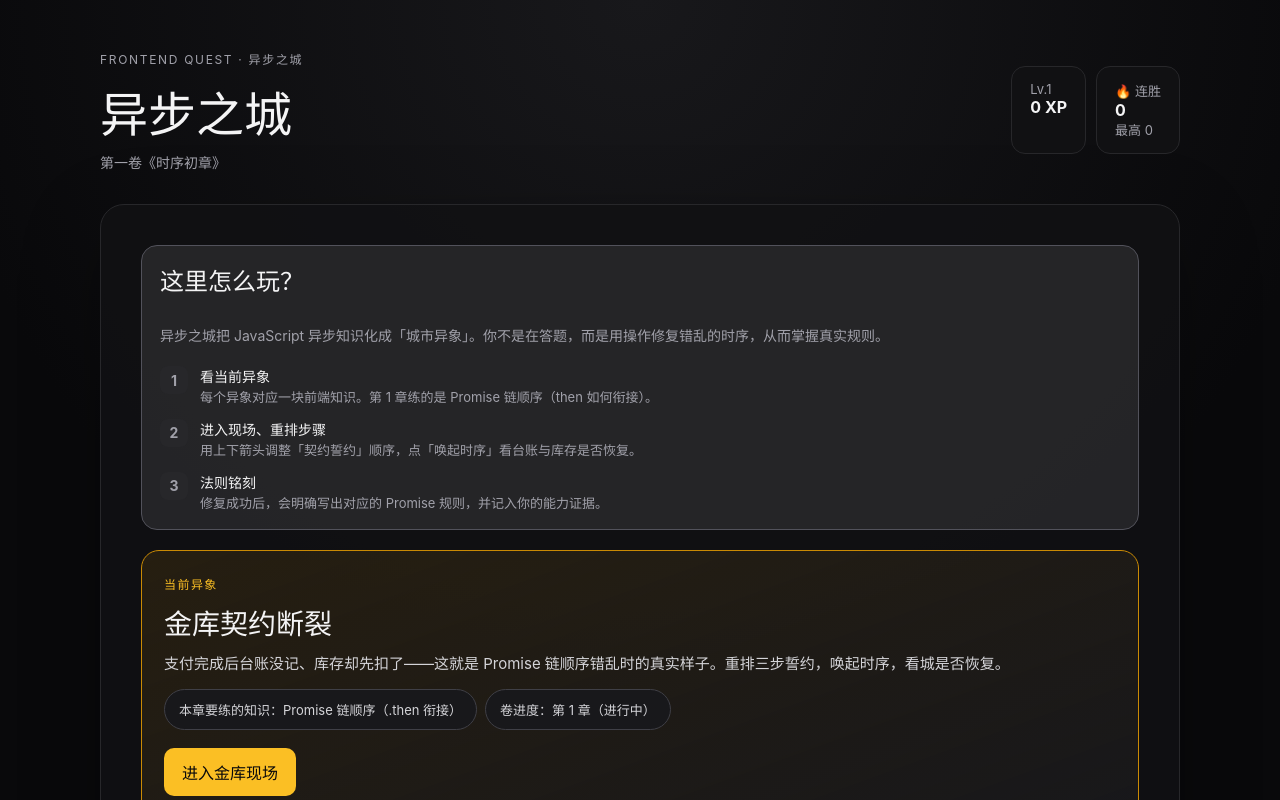
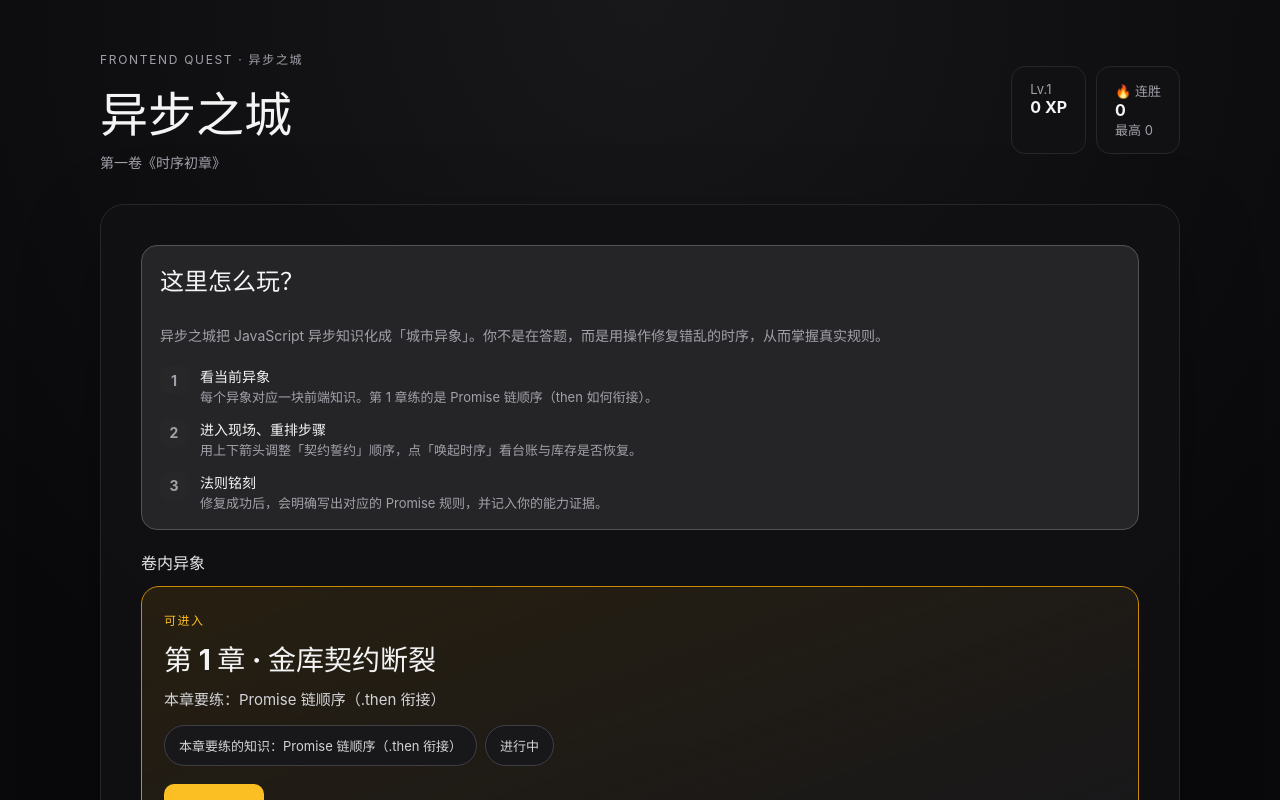
Before and after one commit to AsherHuangDong/frontend-quest, a React (Vite) app: page / in a window 1280 px wide. Shown: the top 800 px of the page. Built offline with nearby package versions, Linux system fonts and the light colour scheme.

Commit message:
feat(chapter2): multi-chapter Hub entry with unlock by chapter 1

```diff
--- a/src/App.tsx
+++ b/src/App.tsx
@@ -14,7 +14,8 @@ import { buildHubStatusBanner } from './presentation/experience/returnCopy';
 import { FeedbackContainer } from './presentation/components/feedback/FeedbackContainer';
 import { AdventureLab } from './presentation/components/adventure/AdventureLab';
 import { CityGuide } from './presentation/components/adventure/CityGuide';
-import { chapter1 } from './content/adventures/chapter1';
+import { adventureChapters, isChapterUnlocked } from './content/adventures';
+import type { AdventureChapter } from './domain/adventure/types';
 import './styles.css';
 
 type Screen = 'hub' | 'calibrate' | 'quest' | 'adventure';
@@ -78,6 +79,7 @@ export default function App() {
   const completeAdventureChapter = useGameStore((state) => state.completeAdventureChapter);
 
   const [screen, setScreen] = useState<Screen>('hub');
+  const [activeChapter, setActiveChapter] = useState<AdventureChapter | null>(null);
   const [calibIndex, setCalibIndex] = useState(0);
   const [calibAnswers, setCalibAnswers] = useState<CalibrationAnswer[]>([]);
   const [calibSelected, setCalibSelected] = useState<string | null>(null);
@@ -118,8 +120,6 @@ export default function App() {
         })
       : null;
 
-  const chapter1Cleared = progress[chapter1.id]?.status === 'cleared';
-
   function openQuest(questId: string) {
     startQuest(questId);
     setScreen('quest');
@@ -128,9 +128,12 @@ export default function App() {
   function goHub() {
     exitQuest();
     setScreen('hub');
+    setActiveChapter(null);
   }
 
-  function openAdventure() {
+  function openAdventure(chapter: AdventureChapter) {
+    if (!isChapterUnlocked(chapter, progress)) return;
+    setActiveChapter(chapter);
     setScreen('adventure');
   }
 
@@ -198,27 +201,53 @@ export default function App() {
           <section className="chapter-card hub">
             <CityGuide />
 
-            <div className={`anomaly-card${chapter1Cleared ? ' cleared' : ''}`}>
-              <span className="anomaly-eyebrow">{chapter1Cleared ? '异象已平息' : '当前异象'}</span>
-              <h2>{chapter1.title}</h2>
+            <div className="chapter-list">
+              <h3>卷内异象</h3>
+              {adventureChapters.map((chapter) => {
+                const cleared = progress[chapter.id]?.status === 'cleared';
+                const unlocked = isChapterUnlocked(chapter, progress);
+                return (
+                  <div
+                    key={chapter.id}
+                    className={`anomaly-card${cleared ? ' cleared' : ''}${!unlocked ? ' locked' : ''}`}
+                  >
+                    <span className="anomaly-eyebrow">
+                      {!unlocked ? '尚未解锁' : cleared ? '异象已平息' : '可进入'}
+                    </span>
+                    <h2>
+                      第 {chapter.chapterNumber} 章 · {chapter.title}
+                    </h2>
                     <p className="anomaly-body">
-                {chapter1Cleared
-                  ? '金库重新顺从时间。法则已铭刻，可再次进入现场复盘。'
-                  : '支付完成后台账没记、库存却先扣了——这就是 Promise 链顺序错乱时的真实样子。重排三步誓约，唤起时序，看城是否恢复。'}
+                      {cleared
+                        ? '法则已铭刻，可再次进入现场复盘。'
+                        : unlocked
+                          ? `本章要练：${chapter.learnTopic}`
+                          : '需先修复前置异象。'}
                     </p>
                     <div className="anomaly-meta">
                       <span className="meta-chip">
-                  {UI.learnTag}：{UI.learnTopic}
+                        {UI.learnTag}：{chapter.learnTopic}
                       </span>
                       <span className="meta-chip">
-                  卷进度：第 1 章（{chapter1Cleared ? '已修复' : '进行中'}）
+                        {cleared ? '已修复' : unlocked ? '进行中' : '锁定'}
                       </span>
                     </div>
                     <div className="hub-actions anomaly-actions">
-                <button className="submit-button primary" onClick={openAdventure}>
-                  {chapter1Cleared ? '再次进入现场' : UI.ctaEnterAnomaly}
+                      <button
+                        className="submit-button primary"
+                        disabled={!unlocked}
+                        onClick={() => openAdventure(chapter)}
+                      >
+                        {!unlocked
+                          ? '未解锁'
+                          : cleared
+                            ? '再次进入现场'
+                            : '进入现场'}
                       </button>
                     </div>
+                  </div>
+                );
+              })}
             </div>
 
             {hubBanner && (
@@ -336,7 +365,8 @@ export default function App() {
                     className="submit-button primary"
                     onClick={() => {
                       setScreen('hub');
-                      openAdventure();
+                      const first = adventureChapters[0];
+                      if (first) openAdventure(first);
                     }}
                   >
                     {UI.ctaEnterAnomaly}
@@ -428,11 +458,14 @@ export default function App() {
           </section>
         )}
 
-        {screen === 'adventure' && (
+        {screen === 'adventure' && activeChapter && (
           <AdventureLab
-            chapter={chapter1}
-            onBack={() => setScreen('hub')}
-            onSuccess={() => completeAdventureChapter(chapter1)}
+            chapter={activeChapter}
+            onBack={() => {
+              setScreen('hub');
+              setActiveChapter(null);
+            }}
+            onSuccess={() => completeAdventureChapter(activeChapter)}
           />
         )}
       </main>
```
Lines whose indentation alone changed are shown as unchanged.
